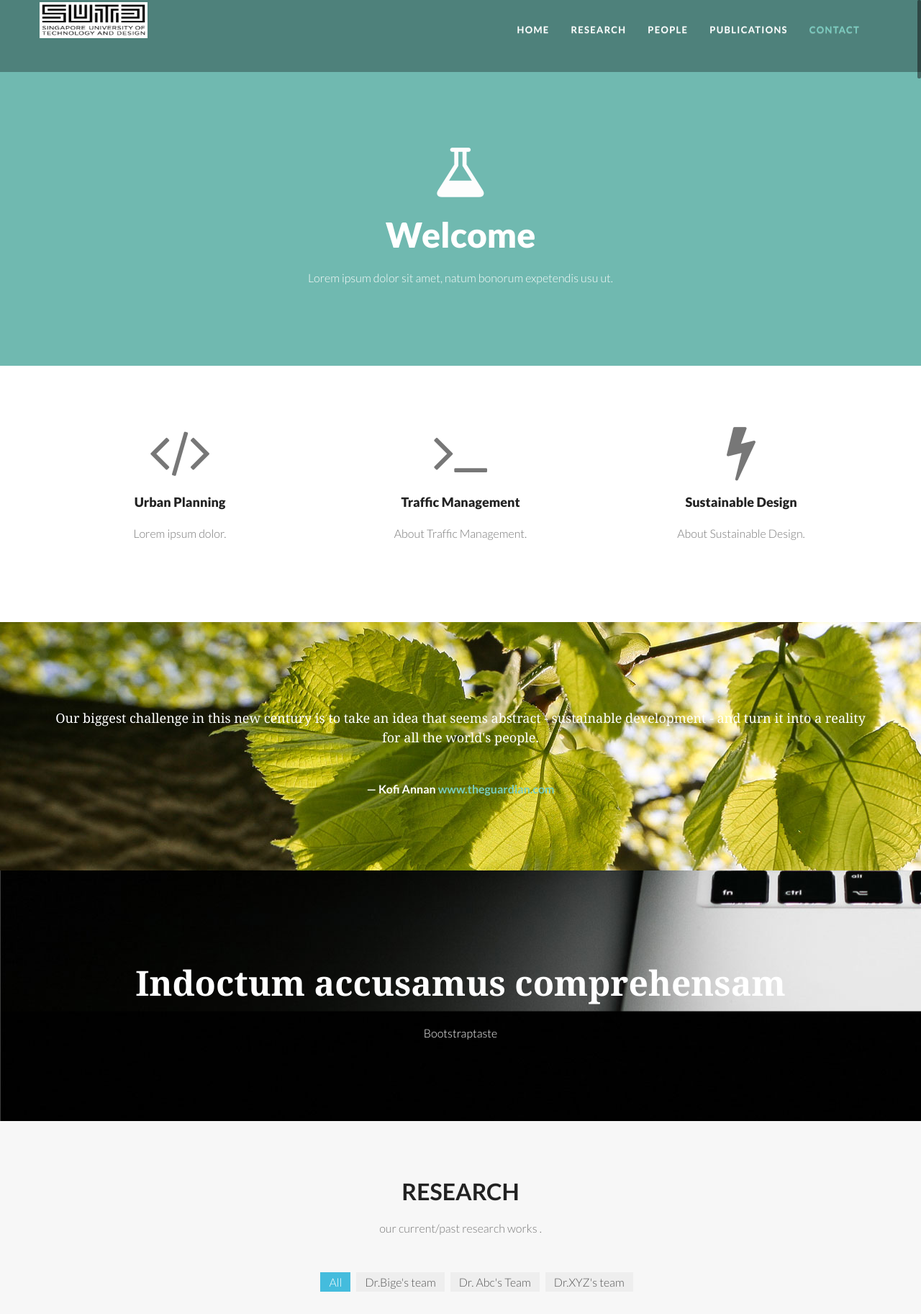
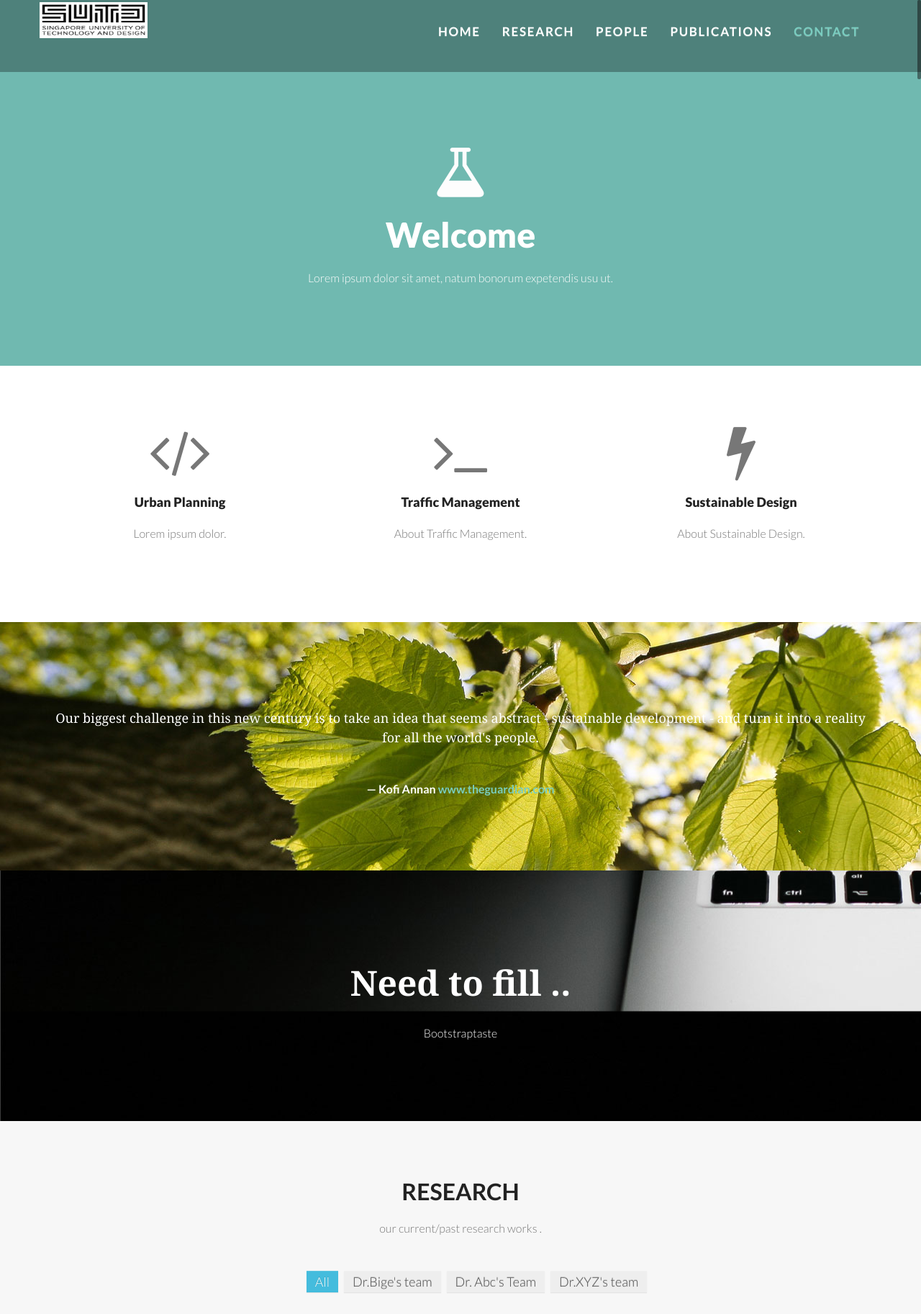
Before and after one commit to padmapria/padmapria.github.io, a plain HTML site: page index.html in a window 1280 px wide. Shown: the top 1825 px of the page at 72% size. Drawn offline with Linux system fonts and the light colour scheme; some packages are replaced by stand-ins of ours.

Commit message:
increased font size

```diff
--- a/index.html
+++ b/index.html
@@ -32,11 +32,11 @@
 				</div>
 				<div class="navbar-collapse collapse">
 					<ul class="nav navbar-nav" data-0="margin-top:20px;" data-300="margin-top:5px;">
-						<li class="active"><a href="index.html">Home</a></li>
-						<li><a href="#section-works">Research</a></li>
-						<li><a href="#section-about">People</a></li>
-						<li><a href="#section-publications">Publications</a></li>
-						<li><a href="#section-contact">Contact</a></li>
+						<li class="active"><a href="index.html" style="font-size:17px;" >Home</a></li>
+						<li><a href="#section-works" style="font-size:17px;" >Research</a></li>
+						<li><a href="#section-about" style="font-size:17px;" >People</a></li>
+						<li><a href="#section-publications" style="font-size:17px;">Publications</a></li>
+						<li><a href="#section-contact" style="font-size:17px;" >Contact</a></li>
 					</ul>
 				</div><!--/.navbar-collapse -->
 			</div>
@@ -123,7 +123,7 @@
 		<section id="parallax1" class="section pad-top40 pad-bot40" data-stellar-background-ratio="0.5">
 			<div class="container">
             <div class="align-center pad-top40 pad-bot40">
-                <blockquote class="bigquote color-white">Indoctum accusamus comprehensam</blockquote>
+                <blockquote class="bigquote color-white">Need to fill ..</blockquote>
 				<p class="color-white">Bootstraptaste</p>
             </div>
 			</div>
@@ -145,10 +145,10 @@
                         <div class="row">
                           <nav id="filter" class="col-md-12 text-center">
                             <ul>
-                              <li><a href="#" class="current btn-theme btn-small" data-filter="*">All</a></li>
-                              <li><a href="#"  class="btn-theme btn-small" data-filter=".team1" >Dr.Bige's team</a></li>
-                              <li><a href="#"  class="btn-theme btn-small" data-filter=".team2">Dr. Abc's Team</a></li>
-                              <li ><a href="#" class="btn-theme btn-small" data-filter=".team3">Dr.XYZ's team</a></li>
+                              <li><a href="#" class="current btn-theme btn-primary btn-lg" data-filter="*">All</a></li>
+                              <li><a href="#"  class="btn-theme btn-primary btn-lg" data-filter=".team1" >Dr.Bige's team</a></li>
+                              <li><a href="#"  class="btn-theme btn-primary btn-lg" data-filter=".team2">Dr. Abc's Team</a></li>
+                              <li ><a href="#" class="btn-theme btn-primary btn-lg" data-filter=".team3">Dr.XYZ's team</a></li>
                             </ul>
                           </nav>
                           <div class="col-md-12">
@@ -157,7 +157,7 @@
 
                                 <article class="col-md-4 isotopeItem team1">
 									<div class="portfolio-item">
-										<img src="img/portfolio/img1.jpg" alt="" />
+										<img class="resize" src="img/portfolio/img1.jpg" alt="" />
 										 <div class="portfolio-desc align-center">
 											<div class="folio-info">
 												<h1><a href="Image-based vehicle traffic monitoring/index.html">Image-based vehicle traffic monitoring</a></h1>
@@ -365,7 +365,7 @@
 					</div>
 
 
-					<h2 class="section-heading animated" data-animation="bounceInUp">Graduate Student</h2>
+					<h2 class="section-heading animated" data-animation="bounceInUp">Graduate Students</h2>
 
 					<div class="row align-center mar-bot40">
 						<div class="col-md-3">
@@ -393,7 +393,7 @@
 
 		<section id="parallax2" class="section parallax" data-stellar-background-ratio="0.5">
             <div class="align-center pad-top40 pad-bot40">
-                <blockquote class="bigquote color-white">Indoctum accusamus comprehensam</blockquote>
+                <blockquote class="bigquote color-white">Need to fill..</blockquote>
 				<p class="color-white">Bootstraptaste</p>
             </div>
 		</section>
@@ -433,7 +433,7 @@
 					<div class="col-md-offset-3 col-md-6">
 						<div class="section-header">
 							<h2 class="section-heading animated" data-animation="bounceInUp">Contact us</h2>
-							<p>Neque porro quisquam est, qui dolorem ipsum quia dolor sit amet consectetur, adipisci velit, sed quia non numquam.</p>
+							<p>Complete the details.</p>
 						</div>
 					</div>
 				</div>
```
